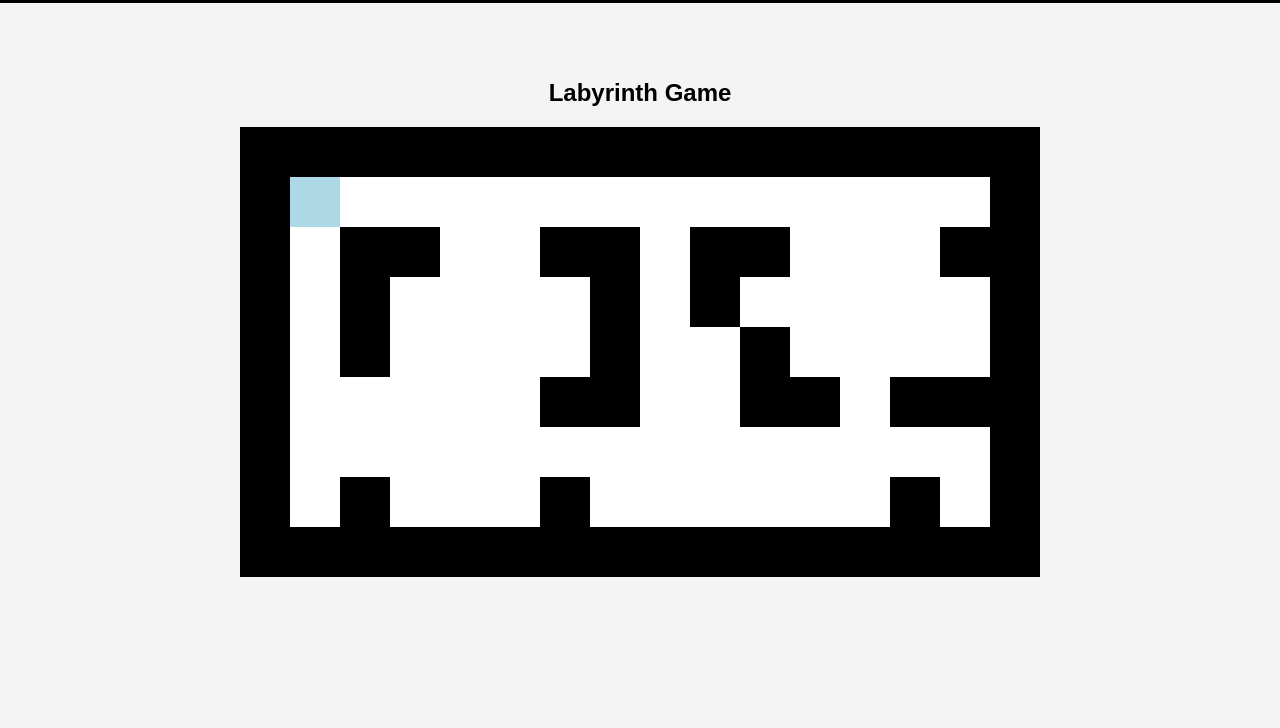
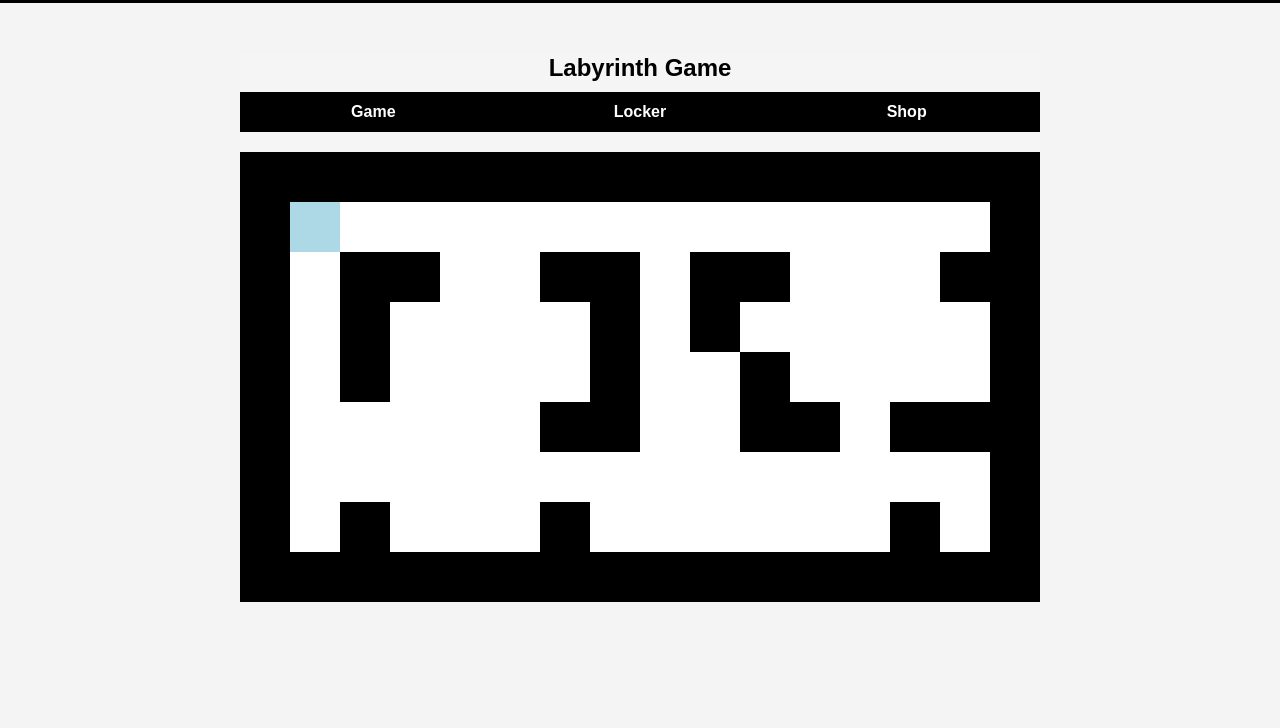
Before and after one commit to GoatyGoatson/NewGame, a plain HTML site: page index.html in a window 1280 px wide. Shown: the part 72-800 px from the top of the page. Drawn offline with Linux system fonts and the light colour scheme.

Commit message:
Update v1

```diff
--- a/index.html
+++ b/index.html
@@ -21,11 +21,19 @@
             </div>
         </div>
     </header>
+    <div id="main">
+    <h2 id="game-h2">Labyrinth Game</h1>
 
-    <div id="bar"></div>
+    <div id="bar">
+        <ul id="modes">
+            <li>Game</li>
+            <li>Locker</li>
+            <li>Shop</li>
+        </ul>
+    </div>
 
-    <h2>Labyrinth Game</h1>
     <div id="game"></div>
+</div>
     <script src="/static/js/game.js"></script>
 </body>
 </html>
--- a/static/css/styles.css
+++ b/static/css/styles.css
@@ -53,6 +53,8 @@ ul {
 }
 
 ul > li {
+    width: 100%;
+    text-align: center;
     color: white;
     list-style-type: none;
     cursor: pointer;
@@ -60,6 +62,33 @@ ul > li {
 
 ul > li:hover {
     color: lightblue;
+}
+
+#main {
+    background-color: whitesmoke;
+}
+
+#game-h2 {
+    text-align: center;
+    padding-bottom: 10px;
+}
+
+#modes {
+    width: 100%!important;
+    height: 40px;
+    background-color: black;
+    display: flex;
+}
+
+#modes > li {
+    font-weight: bold;
+    height: auto;
+    color: white;
+    line-height: 40px;
+}
+
+#modes > li:hover {
+    background-color: lightblue;
 }
 
 #game {
```
